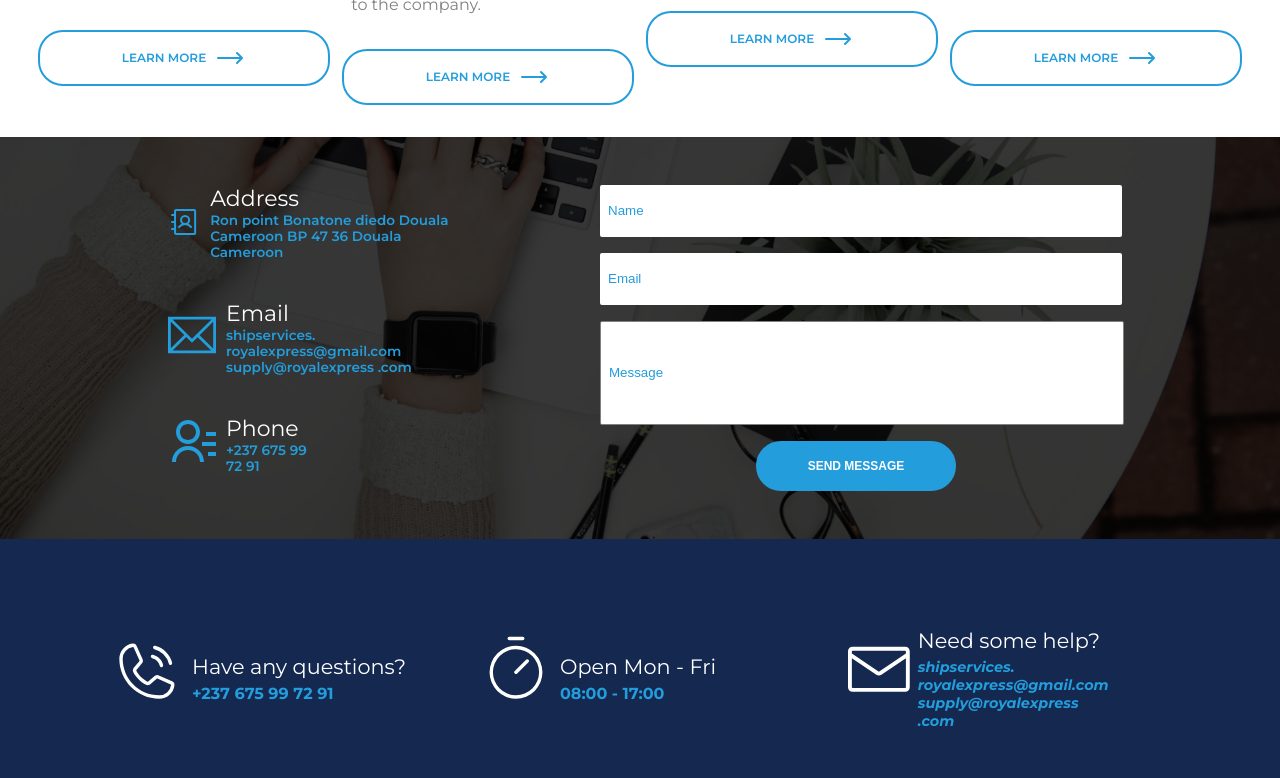
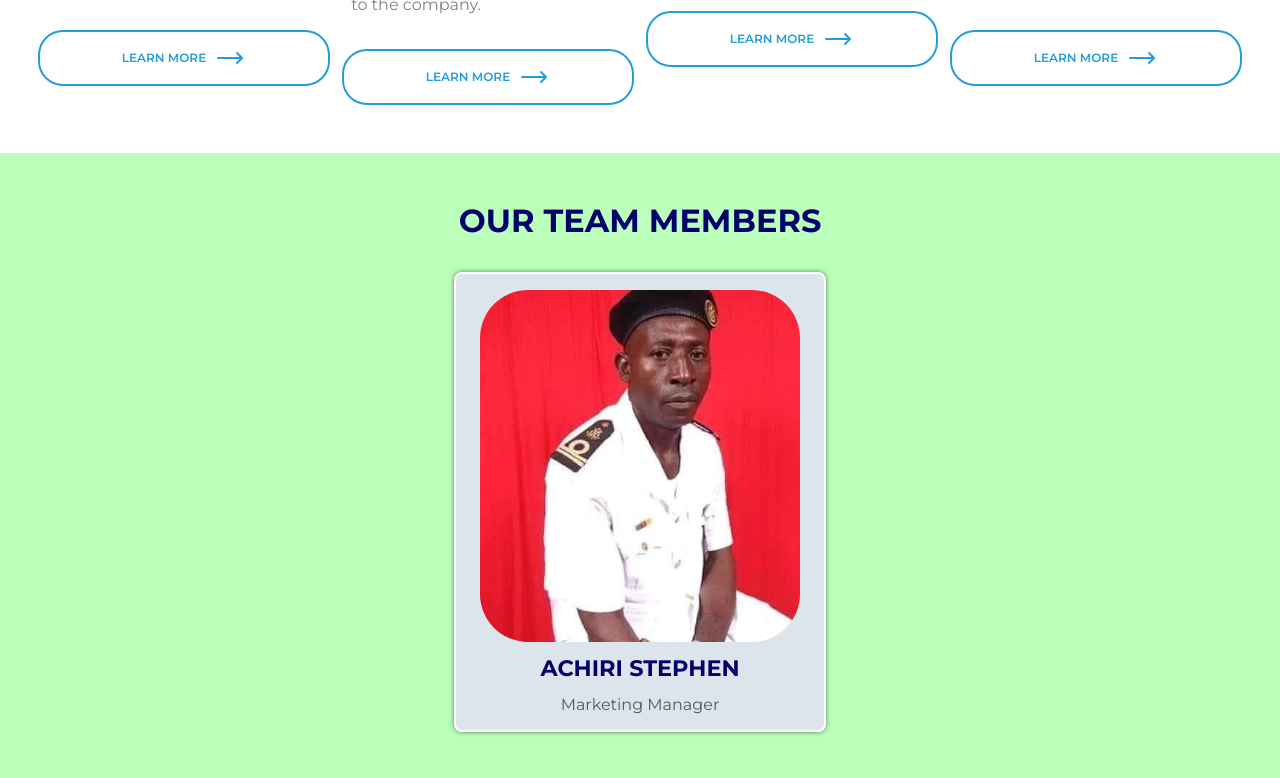
Before and after one commit to Crafty23Jay/Express-Royal-Service-Limited, a React (Vite) app: page / in a window 1280 px wide. Shown: the part 2080-2858 px from the top of the page. Built offline with nearby package versions, Linux system fonts and the light colour scheme.

Commit message:
teamSec Done

```diff
--- a/src/Components/Footer.jsx
+++ b/src/Components/Footer.jsx
@@ -27,7 +27,6 @@ const Footer = () => {
             <div class="div-1-dtl">
                 <h2>Need some help?</h2>
                 <Link to="mailto:shipservices.royalexpress@gmail.com" class="email-link"><h4 class="dtl-h4">shipservices. royalexpress@gmail.com</h4></Link>
-                <Link to="mailto:supply@royalexpress.com" class="email-link"><h4 class="dtl-h4">supply@royalexpress .com</h4></Link>
             </div>
         </div>
     </section>
--- /dev/null
+++ b/src/Components/Team.css
@@ -0,0 +1,81 @@
+.team-sec{
+    width: 100vw;
+    height: fit-content;
+    padding: 1rem 0 3rem 0;
+    background-color: rgb(187, 255, 187);
+}
+.team-sec>h3{
+    font-size: 2rem;
+    text-align: center;
+    color: rgb(2, 2, 109);
+}
+.team-cont{
+    width: fit-content;
+    height: fit-content;
+    background-color: rgb(220, 229, 236);
+    box-shadow: 0px 0px 5px rgba(0, 0, 0, 0.527);
+    padding: 1rem 1.5rem;
+    display: flex;
+    align-items: center;
+    justify-content: center;
+    flex-direction: column;
+    border-radius: 0.5rem;
+    margin: 2rem 0;
+    margin: auto;
+    border: 2px solid white;
+}
+.mem-img{
+    width: 20rem;
+    height: 100%;
+    aspect-ratio: 1/1.1;
+    border-radius: 3rem;
+    object-fit: cover;
+    object-position: center;
+    overflow: hidden;
+}
+.mem-img>img{
+    height: 100%;
+}
+.mem-name{
+    font-size: 1.4rem;
+    margin: 0.8rem 0;
+    color: rgb(2, 2, 109);
+}
+.mem-post{
+    margin: 0;
+    color: rgb(88, 88, 88);
+
+}
+
+
+@media (max-width:1000px) {
+
+}
+
+
+@media (max-width:770px) {
+    .mem-img{
+    width: 16rem;
+    height: 100%;
+    aspect-ratio: 1/1;
+    background-color: aquamarine;
+    border-radius: 3rem;
+    }
+    .team-sec>h3{
+        font-size: 1.7rem;
+    }
+}
+
+
+@media (max-width:418px) {
+    .mem-img{
+    width: 16rem;
+    height: 100%;
+    aspect-ratio: 1/1;
+    background-color: aquamarine;
+    border-radius: 3rem;
+    }
+    .team-sec>h3{
+        font-size: 1.2rem;
+    }
+}
--- /dev/null
+++ b/src/Components/Team.jsx
@@ -0,0 +1,21 @@
+import React from 'react'
+import './Team.css'
+import Manager from '../images/manager.jpg'
+
+
+const Team = () => {
+  return (
+    <section class="team-sec">
+        <h3>OUR TEAM MEMBERS</h3>
+        <main class="team-cont">
+            <span class="mem-img">
+                <img src={Manager} alt="manager img" />
+            </span>
+            <h4 class="mem-name">ACHIRI STEPHEN</h4>
+            <p class="mem-post">Marketing Manager</p>
+        </main>
+    </section>
+  )
+}
+
+export default Team
--- a/src/Pages/AboutUs.css
+++ b/src/Pages/AboutUs.css
@@ -67,7 +67,7 @@
     border-radius: 25px;
     width: 11rem;
     height: 3rem;
-    color: #063eaf;
+    color: #104dc5;
     text-decoration: none;
     border: 1px solid;
     padding: 0 7px;
@@ -115,9 +115,11 @@ h1{
         display: flex;
         flex-direction: column;
         justify-content: center;
-        padding: 30px;
+        /* padding: 30px; */
         width: 100vw;
         gap: 30px;
+        margin: auto;
+        margin: 3rem 0;
         /* background-color: blue; */
         /* margin-bottom: 10vh; */
     }
@@ -125,6 +127,7 @@ h1{
         width: 85%;
         height: 100%;
         aspect-ratio: 1/1;
+        margin: auto;
     }
     .content{
         display: flex;
@@ -137,6 +140,7 @@ h1{
         font-size: larger;
         line-height: 22px;
         margin: 0;
+        margin: auto;
     }
     h1{
         font-size: 25px;
@@ -147,7 +151,7 @@ h1{
         width: 50vw;
         color: blue;
         text-decoration: none;
-        border: 1px solid;
+        border:2px solid;
         padding: 7px;
         height: 50px;
     }
--- a/src/Pages/Home.css
+++ b/src/Pages/Home.css
@@ -110,6 +110,7 @@ body {
     display: flex;
     align-items: flex-start;
     justify-content: space-between;
+    margin-bottom: 3rem;
     /* padding: 50px; */
 }
 
@@ -154,7 +155,7 @@ body {
     gap: 3rem;
     padding: 3rem 0;
     margin: auto;
-    margin-top: 2rem;
+    /* margin-top: 2rem; */
     background-image: url(../images/home-form-bg.jpeg);
     background-size: cover;
     background-color: #3a3a3a;
--- a/src/Pages/Home.jsx
+++ b/src/Pages/Home.jsx
@@ -22,6 +22,7 @@ import { TfiEmail } from "react-icons/tfi";
 import { RiContactsLine } from "react-icons/ri";
 import Nav from '../Components/Nav';
 import { Link } from 'react-router-dom';
+import Team from '../Components/Team';
 
 const Home = () => {
     return(
@@ -114,6 +115,9 @@ const Home = () => {
                     {/* </div> */}
                 </div>
             </div>
+
+                <Team />
+
             <div class="contact">
                 <div class="left-contact">
                     <div class="contact-details">
@@ -132,7 +136,6 @@ const Home = () => {
                         <div class="new-details">
                             <p class="left-contact-details">Email</p>
                             <Link to="mailto:shipservices.royalexpress@gmail.com" class="email-link"><p class="details">shipservices. royalexpress@gmail.com</p></Link>
-                            <Link to="mailto:supply@royalexpress.com" class="email-link"><p class="details">supply@royalexpress .com</p></Link>
                         </div>
                     </div>
                     <div class="contact-details">
--- a/src/Pages/Services.css
+++ b/src/Pages/Services.css
@@ -457,11 +457,13 @@
     .home-hero{
         height: 94.5vh;
     }
-   /* .hero-cont>h4{
-    font-size: 1.7rem;
-   } */
+   .hero-cont>h4{
+    font-size: 1.5rem;
+   }
+
    .hero-cont>h1{
-    font-size: 2.3rem;
+    font-size: 2rem;
+    margin: 0;
    }
    .hero-cont>p{
     font-size: 1.1rem;
@@ -469,8 +471,9 @@
     margin-top: 0.5rem;
    }
    #service-hero>h1{
-    font-size: 2.7rem;
-    line-height: 3.2rem;
+    font-size: 2.4rem;
+    line-height: 3rem;
+    margin: 0.5rem 0;
    }
    #service-hero>p{
     font-size: 1.1rem;
--- a/src/Pages/Services.jsx
+++ b/src/Pages/Services.jsx
@@ -22,7 +22,7 @@ const Services = () => {
         <main class="hero" id='services-hero'>
             <div class="hero-cont" id='service-hero'>
                 <Nav />
-                <h1>Welcome to the Great world of shipping services with logistics support & Technical services</h1>
+                <h1>Welcome to the Great world of shipping services with logistics support & Technical services</h1>
                 <p>Express Royal Service Limited puts together a rich array of Services supported by
                     Certified Staff and useful partnerships
                 </p>
```
